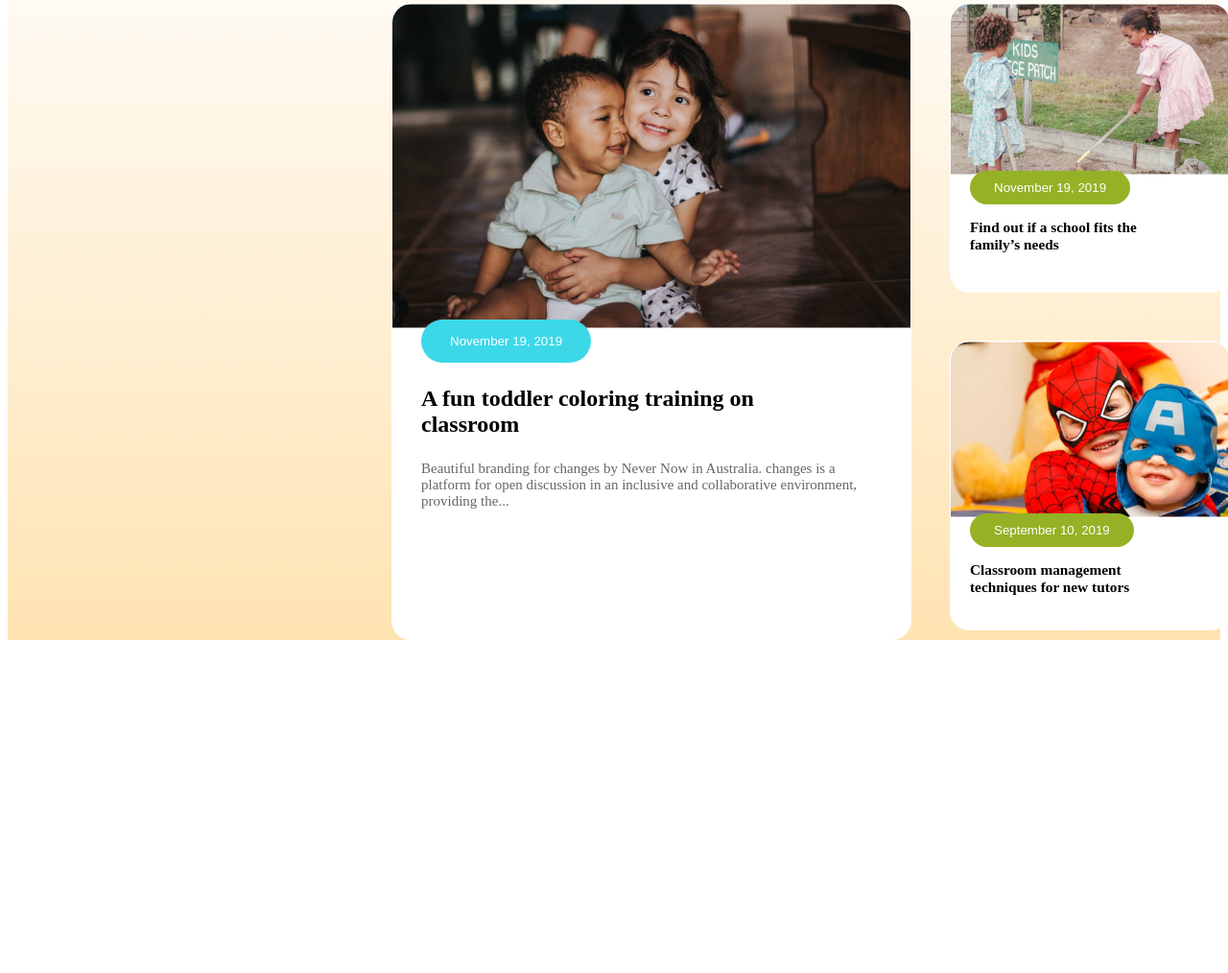
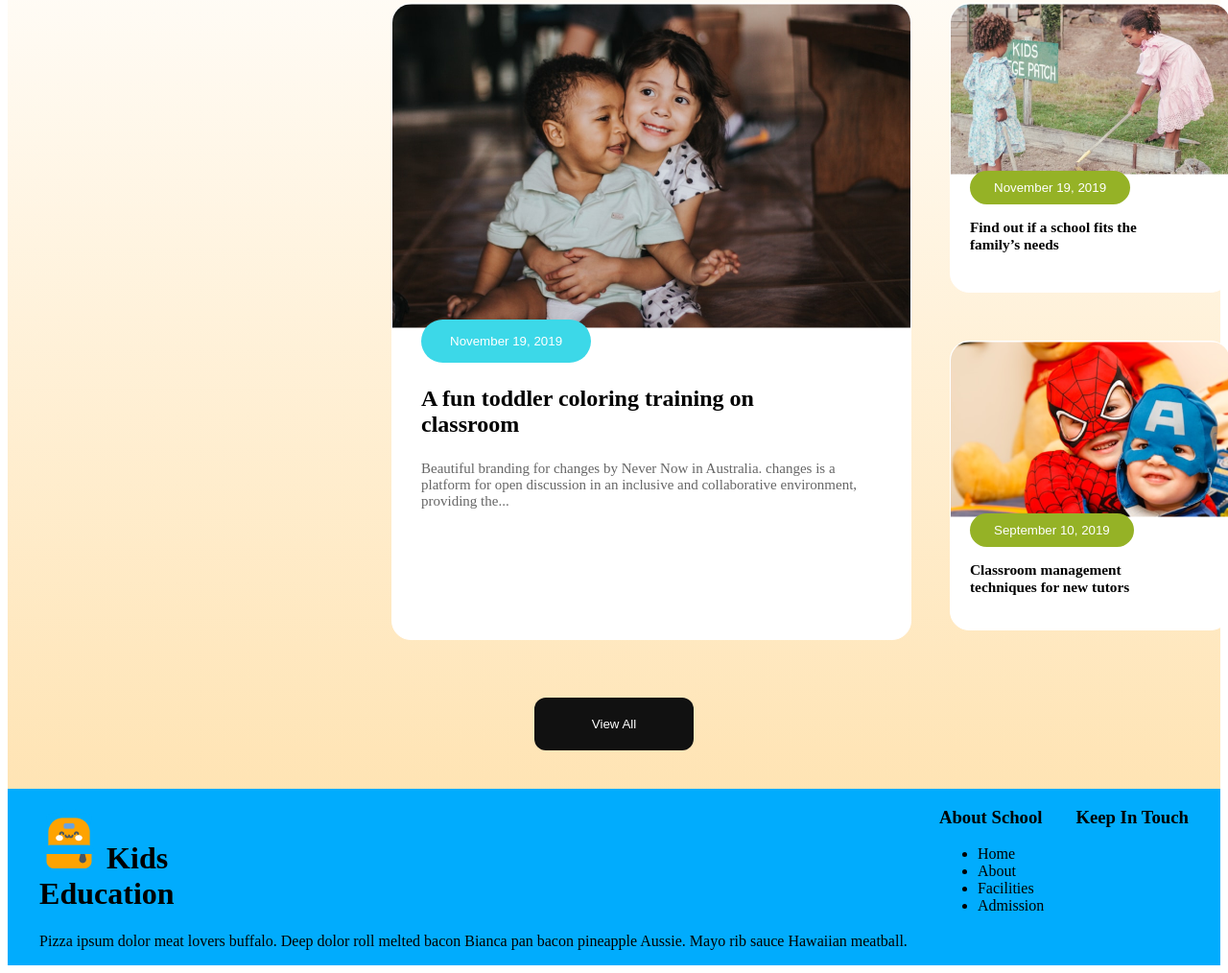
Before and after one commit to mehjabmumu/assignment-b11-a2, a plain HTML site: page index.html in a window 1280 px wide. Shown: the part 1759-2773 px from the top of the page at 96% size. Before the commit the page ends 2434 px from the top, so only its background shows below. Drawn offline with Linux system fonts and the light colour scheme.

Commit message:
added logo

```diff
--- a/index.html
+++ b/index.html
@@ -116,10 +116,29 @@
                 </div>
             </div>
         </div>
+                       <div class="btn-view"><button class="btn-all">View All</button></div>
         </section>
     </main>
-    <footer>
-
+    <footer class="last">
+        <div class="last-part display-flex">
+           <div class="last-logo">
+              <h1> <img src="assets/logo.png" alt=""> Kids<br>Education</h1>
+              <p>Pizza ipsum dolor meat lovers buffalo. Deep dolor roll melted bacon
+                Bianca pan bacon pineapple Aussie. Mayo rib sauce Hawaiian meatball.</p>
+           </div>
+           <div>
+              <h3>About School</h3>
+              <ul>
+                <li>Home</li>
+                <li>About</li>
+                <li>Facilities</li>
+                <li>Admission</li>
+              </ul>
+           </div>
+           <div>
+            <h3>Keep In Touch</h3>
+           </div>
+        </div>
     </footer>
 
 </body>
--- a/styles/index.css
+++ b/styles/index.css
@@ -254,3 +254,23 @@ font-weight: 400;
     font-weight: 700;
     margin-left: 20px;
 }
+.btn-view{
+    text-align: center;
+    padding: 20px 40px;
+}
+.btn-all{
+    padding: 20px 60px;
+    border-radius: 12px;
+    background: rgb(17, 17, 17);
+    border: rgb(17, 17, 17);
+    color: white;
+    margin-top: 40px;
+    margin-bottom: 40px;
+}
+.last{
+    background: rgb(1, 172, 253);
+    margin-top: -20px;
+}
+.last-part{
+    justify-content: space-evenly;
+}
```
